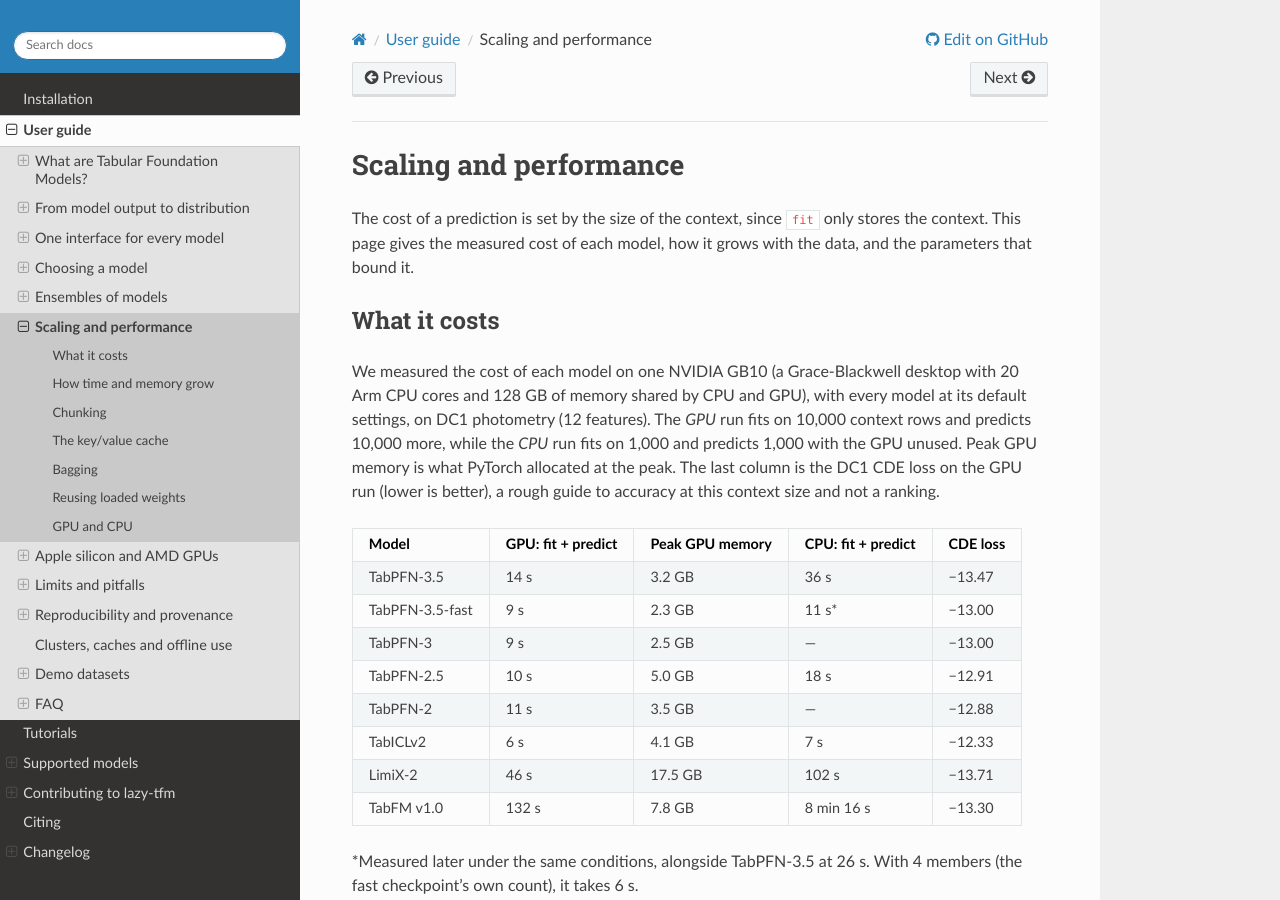
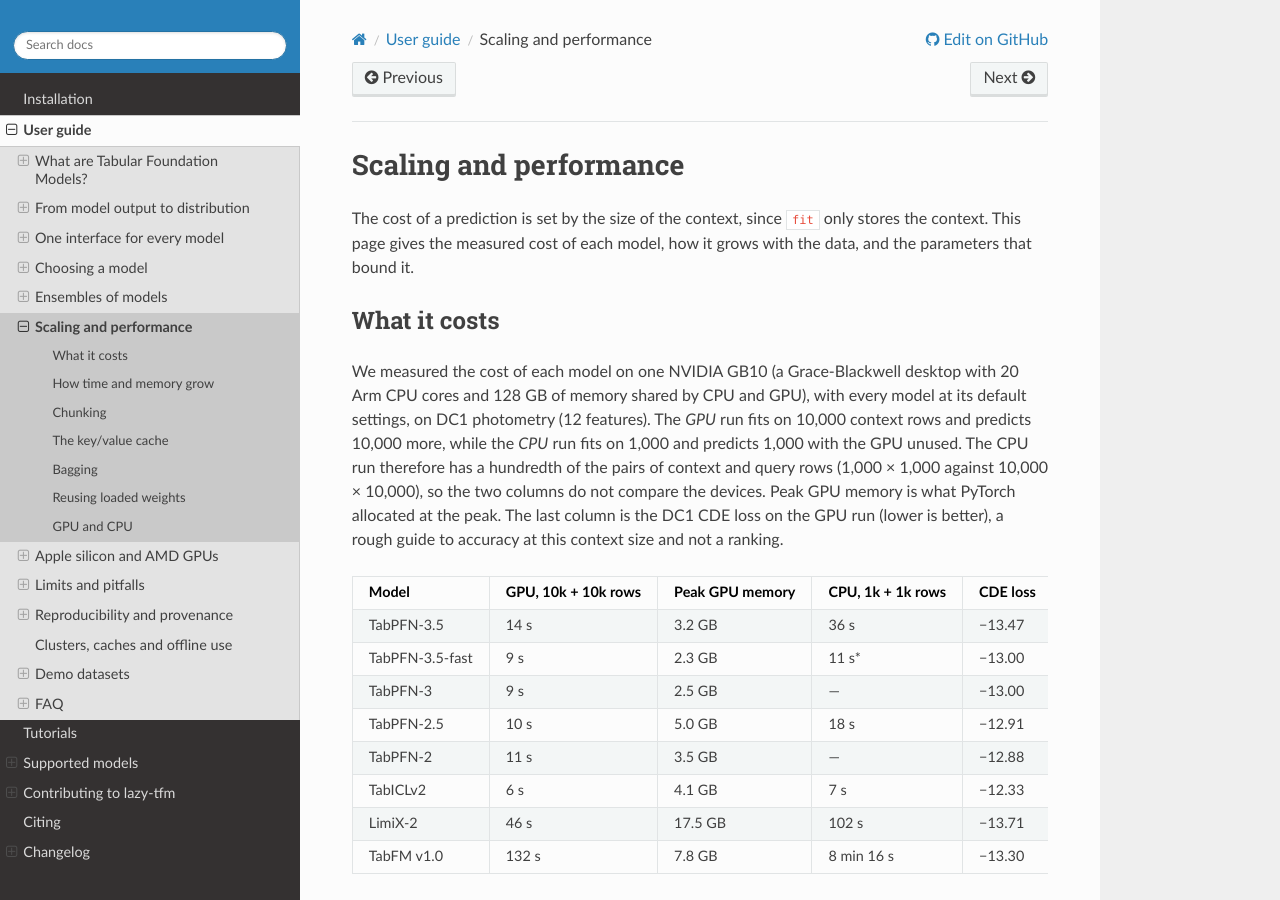
Before and after one commit to biprateep/lazy-tfm, a Sphinx documentation site: the page built from docs/guide/scaling.md, in a window 1280 px wide and 900 px high. Built offline with Sphinx 7.4.7 and the Read the Docs theme 3.1.0, drawn with Linux system fonts in a browser that asks for light colours; pages that are not in the unit, such as notebooks, are missing from menus; some of the changed text lies outside the part shown.

Commit message:
Stop claiming TabICL is nearly as fast on a CPU as on a GPU
The performance table puts a GPU run of 10,000 context and 10,000
query rows beside a CPU run of 1,000 and 1,000, a hundredth of the
pairs. Four pages read it as "TabICLv2 is nearly as fast on a CPU as
on a GPU". The table now labels each run with its size and says the
columns do not compare the devices, and the pages state TabICLv2's
measured CPU time instead.

Closes #97.

Co-Authored-By: Claude Opus 5.5 <noreply@anthropic.com>
Claude-Session: https://claude.ai/code/session_01JkqiRk7T18G6RWangKXyJ7

```diff
--- a/docs/guide/scaling.md
+++ b/docs/guide/scaling.md
@@ -10,12 +10,14 @@ We measured the cost of each model on one NVIDIA GB10 (a Grace-Blackwell
 desktop with 20 Arm CPU cores and 128 GB of memory shared by CPU and GPU),
 with every model at its default settings, on DC1 photometry (12 features). The
 *GPU* run fits on 10,000 context rows and predicts 10,000 more, while the
-*CPU* run fits on 1,000 and predicts 1,000 with the GPU unused. Peak GPU
-memory is what PyTorch allocated at the peak. The last column is the DC1 CDE
-loss on the GPU run (lower is better), a rough guide to accuracy at this
-context size and not a ranking.
+*CPU* run fits on 1,000 and predicts 1,000 with the GPU unused. The CPU run
+therefore has a hundredth of the pairs of context and query rows (1,000 ×
+1,000 against 10,000 × 10,000), so the two columns do not compare the
+devices. Peak GPU memory is what PyTorch allocated at the peak. The last
+column is the DC1 CDE loss on the GPU run (lower is better), a rough guide to
+accuracy at this context size and not a ranking.
 
-| Model | GPU: fit + predict | Peak GPU memory | CPU: fit + predict | CDE loss |
+| Model | GPU, 10k + 10k rows | Peak GPU memory | CPU, 1k + 1k rows | CDE loss |
 | ----- | -----------------: | --------------: | -----------------: | -------: |
 | TabPFN-3.5 | 14 s | 3.2 GB | 36 s | −13.47 |
 | TabPFN-3.5-fast | 9 s | 2.3 GB | 11 s\* | −13.00 |
@@ -143,7 +145,8 @@ Most of the models need a GPU to be practical. TabPFN refuses CPU contexts
 above 1,000 rows (v2 to v2.6) or 5,000 rows (v3 and later) unless
 `ignore_pretraining_limits=True` or a `bag_size` keeps every bag below that
 size, and `lazy` warns at `fit` when it finds no GPU for TabPFN-3.5. TabICLv2
-is nearly as fast on a CPU as on a GPU, and Kumo Tabular Small
-(`version="v1-small"`, 28 M parameters) is small enough for a CPU, while
-LimiX-2, TabFM and Kumo Tabular's Medium and Large need a GPU.
+fits on 1,000 rows and predicts 1,000 in 7 s on a CPU (in the table above),
+and Kumo Tabular Small (`version="v1-small"`, 28 M parameters) is small
+enough for a CPU, while LimiX-2, TabFM and Kumo Tabular's Medium and Large
+need a GPU.
 {doc}`choosing` describes which model to use on each.
--- a/docs/tutorials/large_data.py
+++ b/docs/tutorials/large_data.py
@@ -290,8 +290,7 @@ bagging.round(3)
 #
 # Finally, every model chooses its device at `fit`, and most of them need a
 # GPU to be practical at these sizes (TabPFN-3.5 refuses more than 5,000
-# context rows per member on a CPU), while TabICL runs nearly as fast on a CPU
-# as on a GPU.
+# context rows per member on a CPU), while TabICL is fast on a CPU.
 #
 # For the next steps, we suggest the following pages:
 #
```
Also changed, not shown: docs/guide/choosing.md (+4 -3 lines), docs/guide/faq.md (+1 -1 lines).
